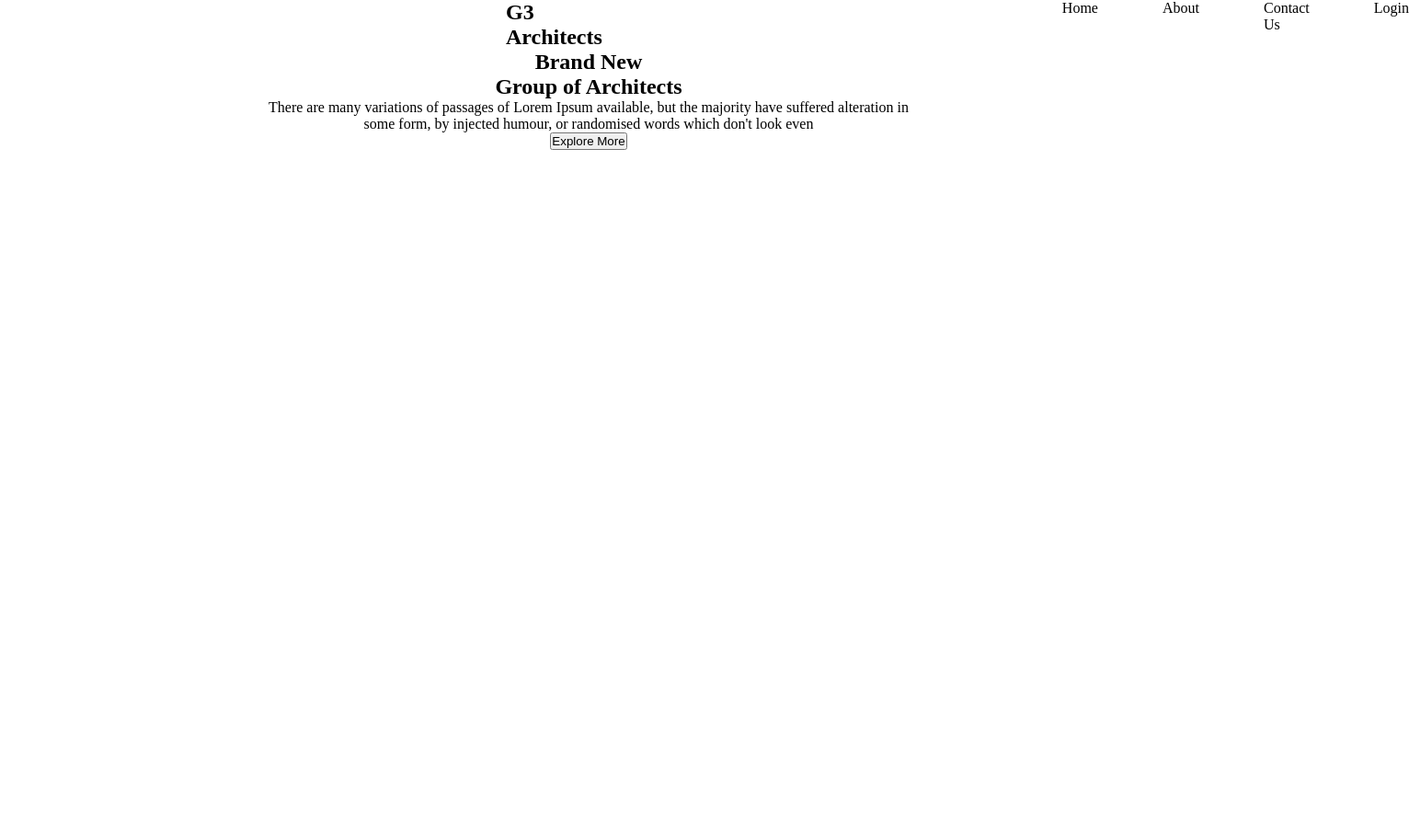
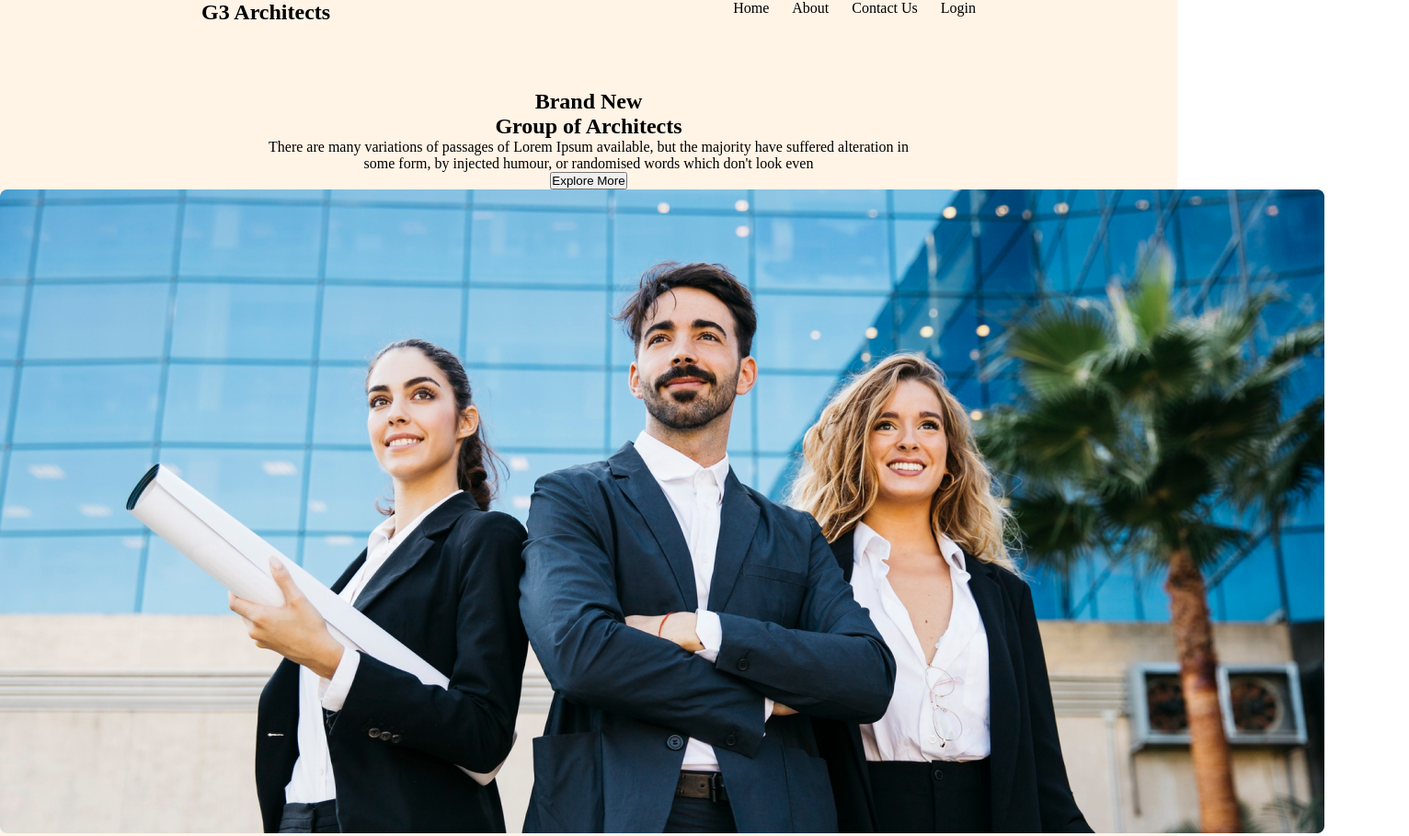
Before and after one commit to RayyanWebDev/g3-architects-website, a plain HTML site: page index.html in a window 1280 px wide. Shown: the top 909 px of the page at 92% size, 1532 px wide, since content can reach past the window. Before the commit the page ends 800 px from the top, so only its background shows below. Drawn offline with Linux system fonts and the light colour scheme.

Commit message:
added banner image

```diff
--- a/index.html
+++ b/index.html
@@ -8,31 +8,36 @@
   </head>
   <body>
     <header>
-      <nav class="navbar">
+      <nav class="nav-bar">
+        <div class="menubar">
           <div class="comapany-name">
             <h2>G3 Architects</h2>
           </div>
           <div class="bar">
-          <ul>
+            <ul class="bar-list">
               <li>Home</li>
               <li>About</li>
               <li>Contact Us</li>
               <li>Login</li>
             </ul>
           </div>
-      </nav>
+        </div>
         <div class="banner-container">
           <div class="banner-description">
             <h2>Brand New <br />Group of Architects</h2>
             <p class="description">
-            There are many variations of passages of Lorem Ipsum available, but
-            the majority have suffered alteration in <br />
-            some form, by injected humour, or randomised words which don't look
-            even
+              There are many variations of passages of Lorem Ipsum available,
+              but the majority have suffered alteration in <br />
+              some form, by injected humour, or randomised words which don't
+              look even
             </p>
             <a href="" class="btn"><button>Explore More</button></a>
           </div>
+          <div class="banner">
+            <img class="banner-img" src="images/banner.png" alt="" />
           </div>
+        </div>
+      </nav>
     </header>
     <main></main>
     <footer></footer>
--- a/styles/styles.css
+++ b/styles/styles.css
@@ -2,42 +2,24 @@
   padding: 0;
   margin: 0;
 }
-.navbar {
-  margin-left: 550px;
-  display: grid;
-  grid-template-columns: repeat(4, 1fr);
-}
-.bar > ul {
-  /* margin-left: 250px; */
-  display: grid;
-  grid-template-columns: repeat(4, 1fr);
-  list-style: none;
-  gap: 70px;
-}
-.bar {
-  margin-left: 500px;
-}
-
-/* .navbar {
+.menubar {
   display: flex;
   justify-content: space-around;
 }
-.bar > ul {
+ul > li {
+  list-style: none;
+}
+.bar-list {
   display: flex;
-  gap: 30px;
-  list-style: none;
-} */
-/* .banner-container {
-  display: flex;
-  justify-content: center;
-  align-items: center;
+  gap: 25px;
+}
+.banner-container {
   text-align: center;
+  padding-top: 70px;
 }
-.banner-description {
-
-} */
-* .banner-container {
-  display: grid;
-  justify-content: center;
-  text-align: center;
+.nav-bar {
+  background-color: rgb(255, 244, 230);
 }
+.banner-img {
+  margin-bottom: 45px;
+}
```
Lines whose indentation alone changed are shown as unchanged.
